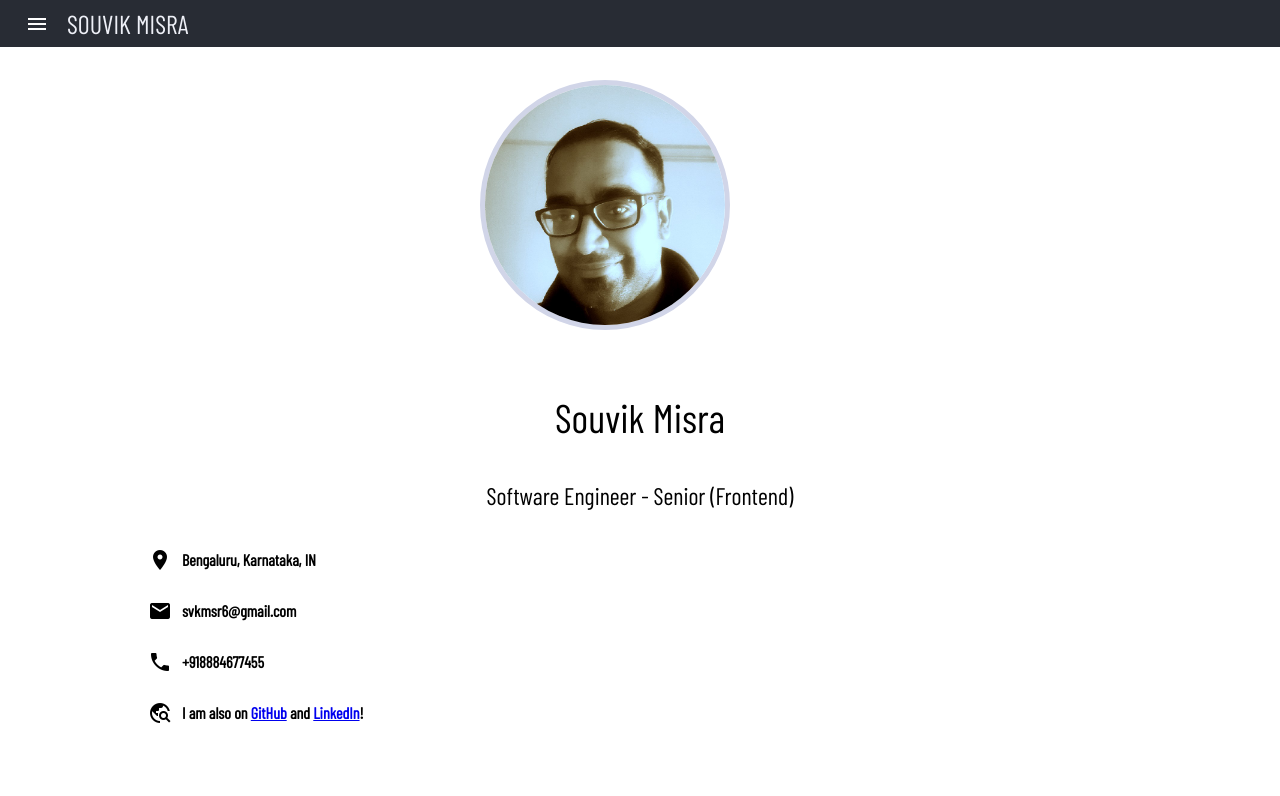
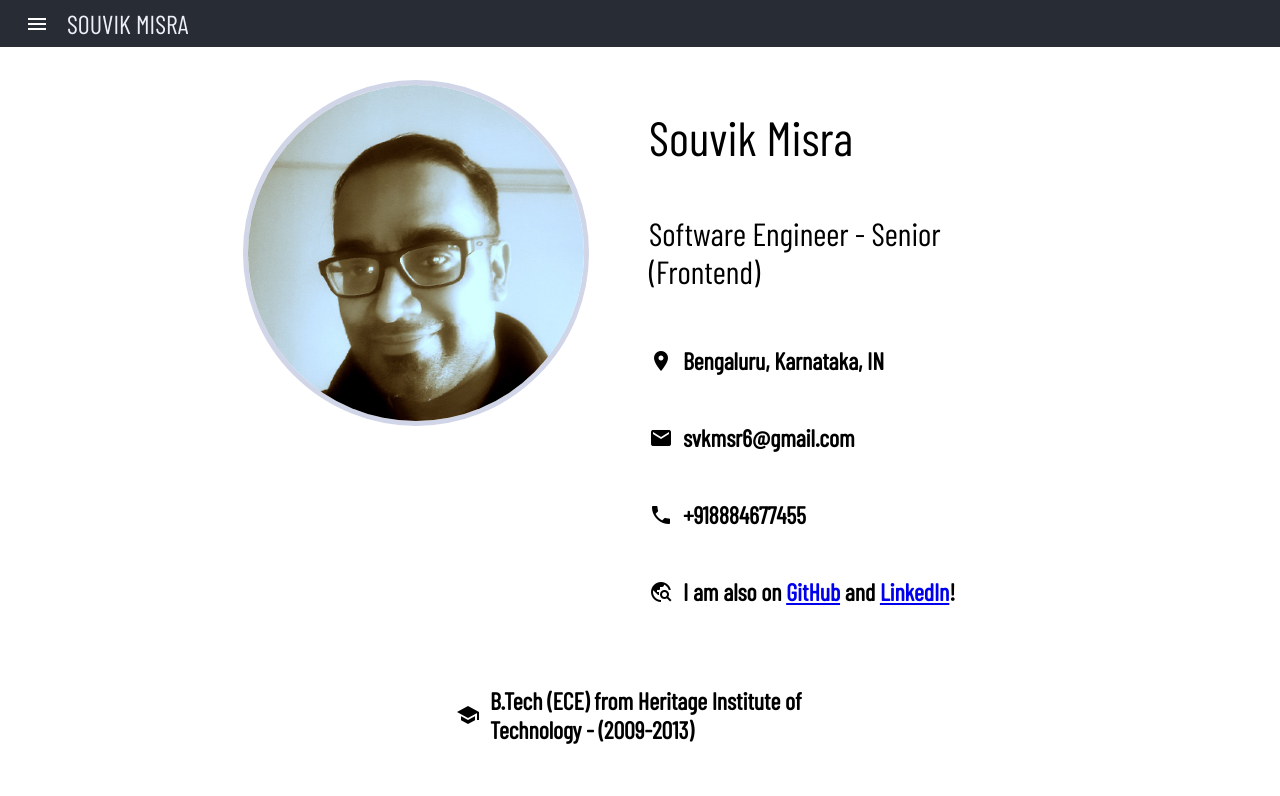
Before and after one commit to svkmsr6/svk-profile-app, a React (Create React App) app: page / in a window 1280 px wide. Shown: the top 796 px of the page. Built offline with nearby package versions, Linux system fonts and the light colour scheme.

Commit message:
Making it responsive - 5

```diff
--- a/src/components/Avatar.css
+++ b/src/components/Avatar.css
@@ -21,12 +21,11 @@
     }
 }
 
-@media (min-width: 900px){
-
-}
-
 @media (min-width: 1100px){
     .avatar-container {
         flex: 0 0 25%;
     }
+    .avatar-container > img {
+        height: 42vh;
+    }
 }
--- a/src/components/PersonalInfo.css
+++ b/src/components/PersonalInfo.css
@@ -64,4 +64,20 @@
 }
 
 @media (min-width: 1100px){
+    .personal-info-container > .name {
+        font-size: 3rem;
+    }
+    .personal-info-container > .desig {
+        font-size: 2rem;
+    }
+    .personal-info-container > .name, .personal-info-container > .desig {
+        text-align: unset;
+        padding-left: 40px;
+    }
+    .personal-info-container > .info-list {
+        width: 25vw;
+    }
+    .personal-info-container > .info-list > .info-list-item > .info > .data {
+        font-size: 1.5rem;
+    }
 }
```
